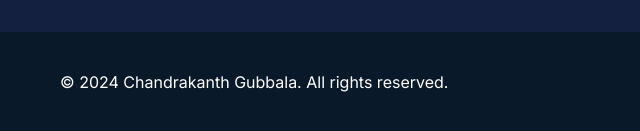
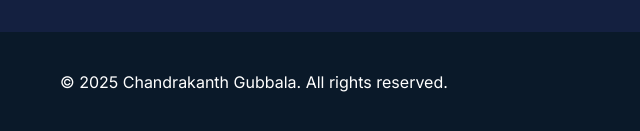
Before and after one commit to Chandrakanth-Gubbala/Chandrakanth-Gubbala-Portfolio, a plain HTML site: page index.html in a window 1280 px wide. Shown: the part 8161-8292 px from the top of the page, 0-640 px from the left. Drawn offline with Linux system fonts and the light colour scheme.

Commit message:
Update index.html

```diff
--- a/index.html
+++ b/index.html
@@ -414,7 +414,7 @@
     <!-- Footer -->
     <footer class="footer">
         <div class="container">
-            <p>&copy; 2024 Chandrakanth Gubbala. All rights reserved.</p>
+            <p>&copy; 2025 Chandrakanth Gubbala. All rights reserved.</p>
             <div class="social-links">
                 <a href="https://www.linkedin.com/in/chandrakanthgubbala" target="_blank"><i class="fab fa-linkedin"></i></a>
                 <a href="mailto:sgubbala@simon.rochester.edu"><i class="fas fa-envelope"></i></a>
```
